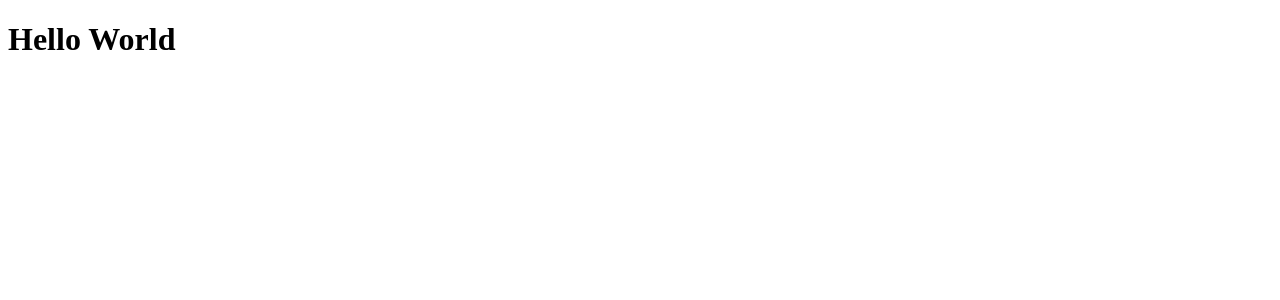
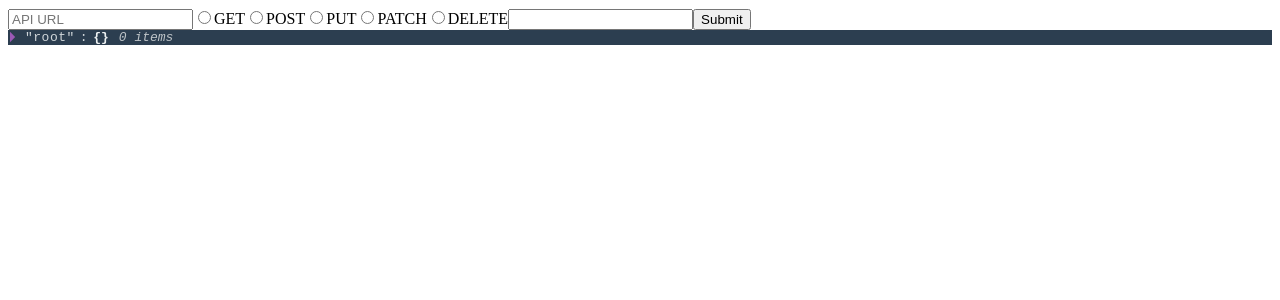
Before and after one commit to jaimekinsley/resty, a React app: page / in a window 1280 px wide. Shown: the top 300 px of the page. Built offline with nearby package versions, Linux system fonts and the light colour scheme.

Commit message:
renders MainContainer in App

```diff
--- a/src/components/App/App.jsx
+++ b/src/components/App/App.jsx
@@ -1,5 +1,10 @@
 import React from 'react';
+import MainContainer from '../../containers/MainContainer';
 
 export default function App() {
-  return <h1>Hello World</h1>;
+  return (
+    <>
+      <MainContainer />
+    </>
+  );
 }
--- a/src/containers/MainContainer.jsx
+++ b/src/containers/MainContainer.jsx
@@ -1,5 +1,8 @@
 import React, { Component } from 'react';
 import { fetchAPI } from '../services/fetchAPI';
+import SearchForm from '../components/SearchForm/SearchForm';
+import Response from '../components/Response/Response';
+import FilledRequests from '../components/FilledRequests/FilledRequests';
 
 export default class MainContainer extends Component {
   state = {
@@ -22,6 +25,23 @@ export default class MainContainer extends Component {
   }
 
   render(){
-    return <h1>in dev</h1>;
+    const { api, method, jsonBody, response } = this.state;
+
+    return (
+      <>
+        <SearchForm
+          api={api}
+          method={method}
+          jsonBody={jsonBody}
+          onChange={this.handleChange}
+          onSubmit={this.handleSubmit}
+        />
+        <Response response={response} />
+        {/* <FilledRequests
+          api={api}
+          method={method}
+        /> */}
+      </>
+    );
   }
 }
```
Also changed, not shown: 2 other files (tests, documents, lock files or other folders).
